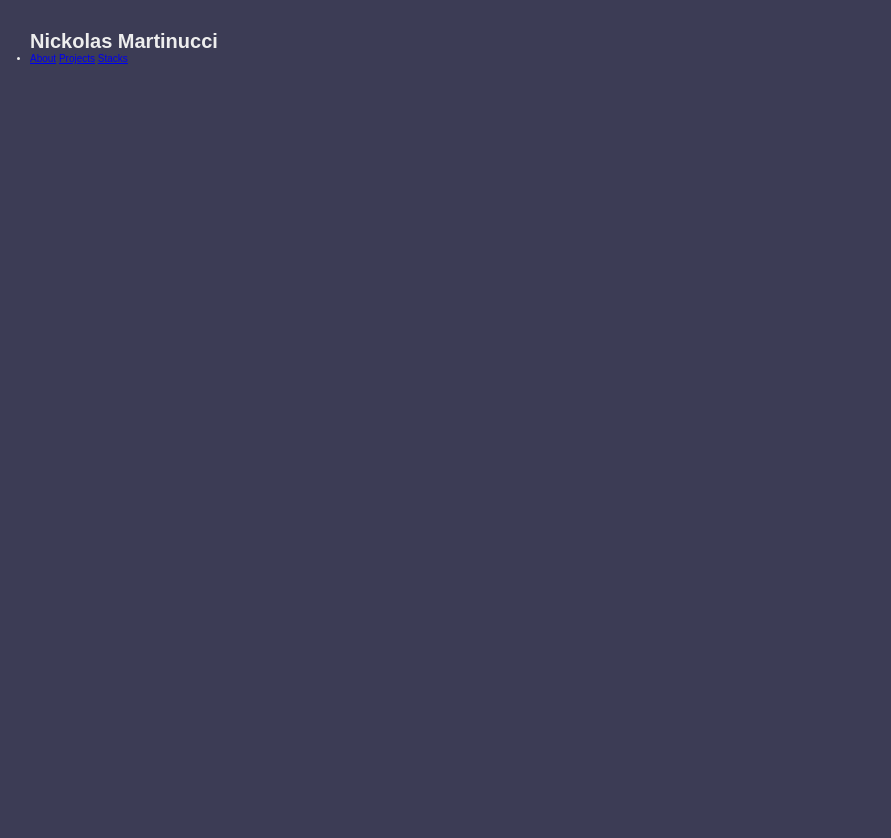
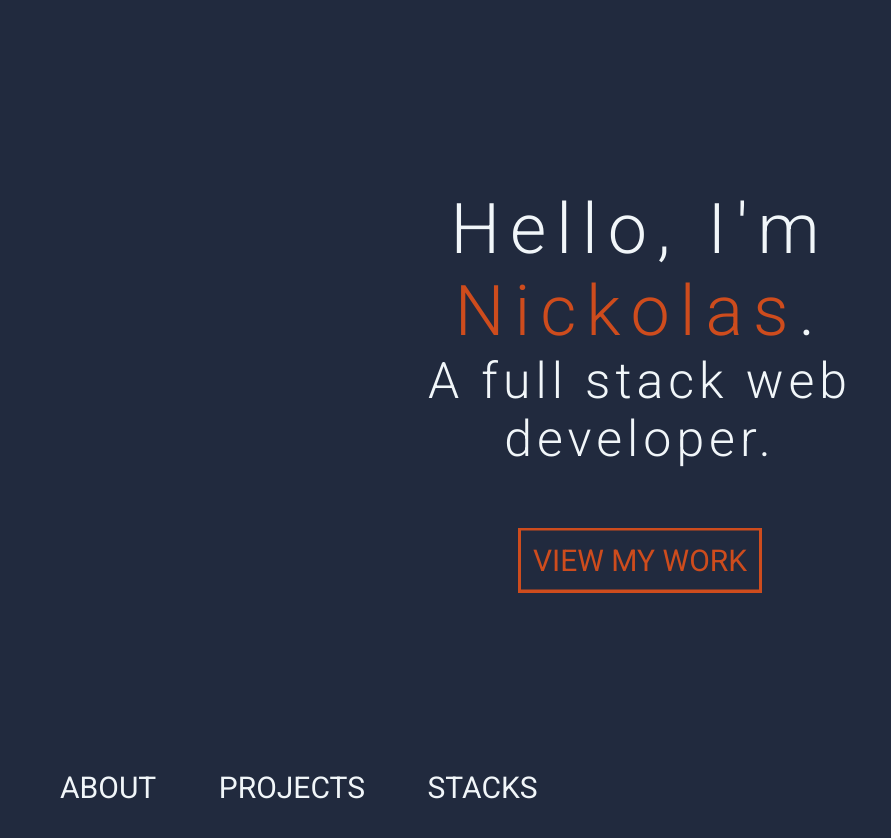
Before and after one commit to nickolasvm/nickolasvm.github.io, a website built with Vite: page index.html in a window 1280 px wide. Shown: the whole page, without its empty margins (0-891 px from the left). Before the commit the page ends 800 px from the top, so only its background shows below. Built offline with nearby package versions, Linux system fonts and the light colour scheme.

Commit message:
implemented header

```diff
--- a/index.html
+++ b/index.html
@@ -6,25 +6,50 @@
   <meta name="viewport" content="width=device-width, initial-scale=1.0" />
 
   <link rel="stylesheet" href="src/css/style.css">
-  <title>Nickolas Martinucci</title>
+
+  <link rel="preconnect" href="https://fonts.googleapis.com">
+  <link rel="preconnect" href="https://fonts.gstatic.com" crossorigin>
+  <link href="https://fonts.googleapis.com/css2?family=Roboto:wght@100;300;400;500&display=swap" rel="stylesheet">
+
+  <title>Nickolas Martinucci | Full Stack Web Developer</title>
 </head>
 
 <body>
   <header class="header">
-    <h1 class="header__title">
-      Nickolas Martinucci
-    </h1>
+    <div class="header__text-box">
+      <h1 class="heading-primary">
+        <span class="heading-primary--main">
+          Hello, I'm <span>Nickolas</span>.
+        </span>
+        <span class="heading-primary--sub">
+          A full stack web developer.
+        </span>
+      </h1>
 
+      <a href="#" class="btn btn--main">View my work</a>
+    </div>
+  </header>
+
+  <main>
     <nav class="navigation">
       <ul class="navigation__list">
         <li class="navigation__item">
           <a href="#" class="navigation__link">About</a>
+        </li>
+        <li class="navigation__item">
           <a href="#" class="navigation__link">Projects</a>
+        </li>
+        <li class="navigation__item">
           <a href="#" class="navigation__link">Stacks</a>
         </li>
       </ul>
     </nav>
-  </header>
+
+  </main>
+
+  <footer>
+
+  </footer>
 </body>
 
 </html>
--- a/src/sass/abstracts/_mixins.scss
+++ b/src/sass/abstracts/_mixins.scss
@@ -0,0 +1,15 @@
+// fix the issue with float getting 0 hight
+@mixin clearfix {
+    &::after {
+        content: "";
+        display: table;
+        clear: both;
+    }
+}
+
+@mixin absCenter {
+    position: absolute;
+    top: 50%;
+    left: 50%;
+    transform: translate(-50%, -50%);
+}
--- a/src/sass/abstracts/_variables.scss
+++ b/src/sass/abstracts/_variables.scss
@@ -1,6 +1,22 @@
 // COLORS
 $color-primary-light: #394867;
-$color-secondary-dark: #212A3E;
+$color-primary-dark: #212A3E;
+
+$color-secondary-dark: #ce4c1d;
+$color-secondary-light: #d86034;
 
 $color-grey-light: #F1F6F9;
 $color-grey-dark: #9BA4B5;
+
+$color-black: #000;
+
+// FONT
+$default-font-size: 1.6rem;
+
+// GRID
+$grid-width: 114rem;
+$gutter-vertical: 8rem;
+$gutter-horizontal: 6rem;
+
+// BORDER
+$default-border: 3px;
--- /dev/null
+++ b/src/sass/base/_animations.scss
@@ -0,0 +1,31 @@
+@keyframes moveInLeft {
+    0% {
+        opacity: 0;
+        transform: translateX(-10rem);
+    }
+
+    80% {
+        transform: translateX(1rem);
+    }
+
+    100% {
+        opacity: 1;
+        transform: translateX(0);
+    }
+}
+
+@keyframes moveInRight {
+    0% {
+        opacity: 0;
+        transform: translateX(10rem);
+    }
+
+    80% {
+        transform: translateX(-1rem);
+    }
+
+    100% {
+        opacity: 1;
+        transform: translateX(0);
+    }
+}
--- a/src/sass/base/_base.scss
+++ b/src/sass/base/_base.scss
@@ -12,5 +12,5 @@ html {
 
 body {
     box-sizing: border-box;
-    background-color: rgb(60, 60, 85);
+    background-color: $color-primary-dark;
 }
--- a/src/sass/base/_typography.scss
+++ b/src/sass/base/_typography.scss
@@ -1,7 +1,34 @@
 body {
-    font-family: sans-serif;
+    font-family: 'Roboto', sans-serif;
     font-weight: 400;
     list-style: 1.7;
     color: $color-grey-light;
     padding: 3rem;
 }
+
+.heading-primary {
+    font-weight: 300;
+    text-align: center;
+    color: $color-grey-light;
+    margin-bottom: 6rem;
+    display: block;
+
+    &--main {
+        display: block;
+        font-size: 7rem;
+        letter-spacing: 1rem;
+        animation: moveInLeft 1s ease-out;
+
+        & span {
+            color: $color-secondary-dark;
+        }
+    }
+
+    &--sub {
+        display: block;
+        font-size: 5rem;
+        letter-spacing: .5rem;
+
+        animation: moveInRight 1s ease-out;
+    }
+}
--- /dev/null
+++ b/src/sass/components/_button.scss
@@ -0,0 +1,69 @@
+.btn {
+
+    &,
+    &:link,
+    &:visited {
+        position: relative;
+        font-size: 3rem;
+        text-transform: uppercase;
+        text-decoration: none;
+        display: inline-block;
+        border: none;
+        cursor: pointer;
+        transition: all .2s;
+        padding: 1.5rem;
+
+        backface-visibility: hidden;
+    }
+
+    &:hover {
+        // transform: translateY(-3px);
+
+        &::after {
+            transform: scaleX(1.4) scaleY(1.6);
+            opacity: 0;
+        }
+    }
+
+    &:active {
+        outline: none;
+        transform: translateY(2px);
+    }
+
+    &--main {
+        border: .3rem solid $color-secondary-dark;
+        color: $color-secondary-dark;
+
+        &::after {
+            border: .3rem solid $color-secondary-dark;
+        }
+
+        &::before {
+            border: .2rem solid $color-secondary-dark;
+        }
+    }
+
+    &::before {
+        content: "";
+        display: inline-block;
+        height: 100%;
+        width: 100%;
+        position: absolute;
+        top: 0;
+        left: 0;
+        z-index: -1;
+        transition: all .4s;
+    }
+
+    &::after {
+        content: "";
+        display: inline-block;
+        height: 100%;
+        width: 100%;
+        position: absolute;
+        top: 0;
+        left: 0;
+        z-index: -1;
+        transition: all .4s;
+    }
+}
--- /dev/null
+++ b/src/sass/layout/_grid.scss
@@ -0,0 +1,42 @@
+.row {
+    max-width: $grid-width;
+    margin: 0 auto;
+
+    &:not(:last-child) {
+        margin-bottom: $gutter-vertical;
+    }
+
+    @include clearfix;
+
+    [class^="col-"] {
+        float: left;
+
+        &:not(:last-child) {
+            margin-right: $gutter-horizontal;
+        }
+    }
+
+    .col-1-of-2 {
+        width: calc((100% - #{$gutter-horizontal}) / 2);
+    }
+
+    .col-1-of-3 {
+        width: calc((100% - 2 * #{$gutter-horizontal}) / 3);
+    }
+
+    .col-2-of-3 {
+        width: calc(2 * ((100% - 2 * #{$gutter-horizontal}) / 3) + #{$gutter-horizontal});
+    }
+
+    .col-1-of-4 {
+        width: calc((100% - 3 * #{$gutter-horizontal}) / 4);
+    }
+
+    .col-2-of-4 {
+        width: calc(2 * ((100% - 3 * #{$gutter-horizontal}) / 4) + #{$gutter-horizontal});
+    }
+
+    .col-3-of-4 {
+        width: calc(3 * ((100% - 3 * #{$gutter-horizontal}) / 4) + 2 * #{$gutter-horizontal});
+    }
+}
--- /dev/null
+++ b/src/sass/layout/_header.scss
@@ -0,0 +1,9 @@
+.header {
+    position: relative;
+    height: 90vh;
+
+    &__text-box {
+        @include absCenter;
+        text-align: center;
+    }
+}
--- /dev/null
+++ b/src/sass/layout/_navigation.scss
@@ -0,0 +1,30 @@
+.navigation {
+    &__list {
+        list-style: none;
+    }
+
+    &__item {
+        display: inline-block;
+        margin: 1rem;
+    }
+
+    &__link {
+
+        &:link,
+        &:visited {
+            display: inline-block;
+            font-size: 3rem;
+            font-weight: 400;
+            padding: 1rem 2rem;
+            color: $color-grey-light;
+            text-decoration: none;
+            text-transform: uppercase;
+            transition: all .3s;
+        }
+
+        &:hover,
+        &:active {
+            transform: translateY(-1rem);
+        }
+    }
+}
--- a/src/sass/main.scss
+++ b/src/sass/main.scss
@@ -2,7 +2,14 @@
 @import "abstracts/mixins";
 @import "abstracts/variables";
 
+@import "base/animations";
 @import "base/base";
 @import "base/typography";
 
+@import "components/button";
+
+@import "layout/grid";
+@import "layout/header";
+@import "layout/navigation";
+
 @import "pages/home";
```
Also changed, not shown: src/css/style.css, 1 other file.
